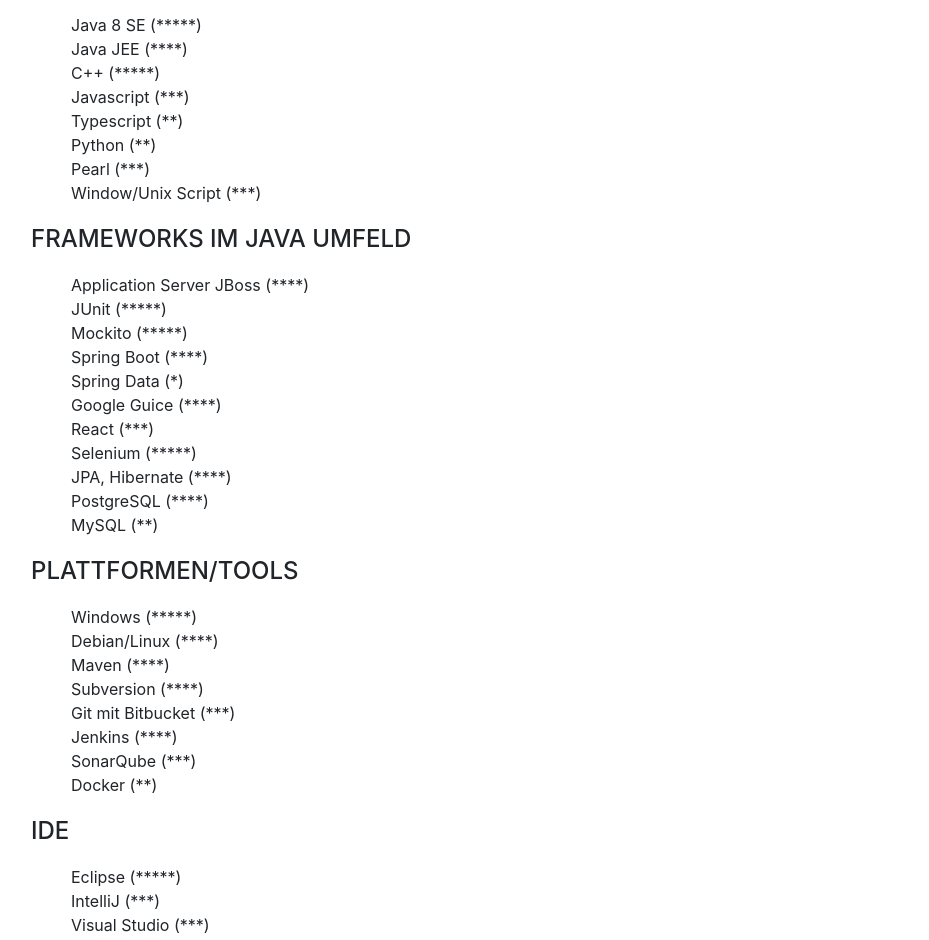
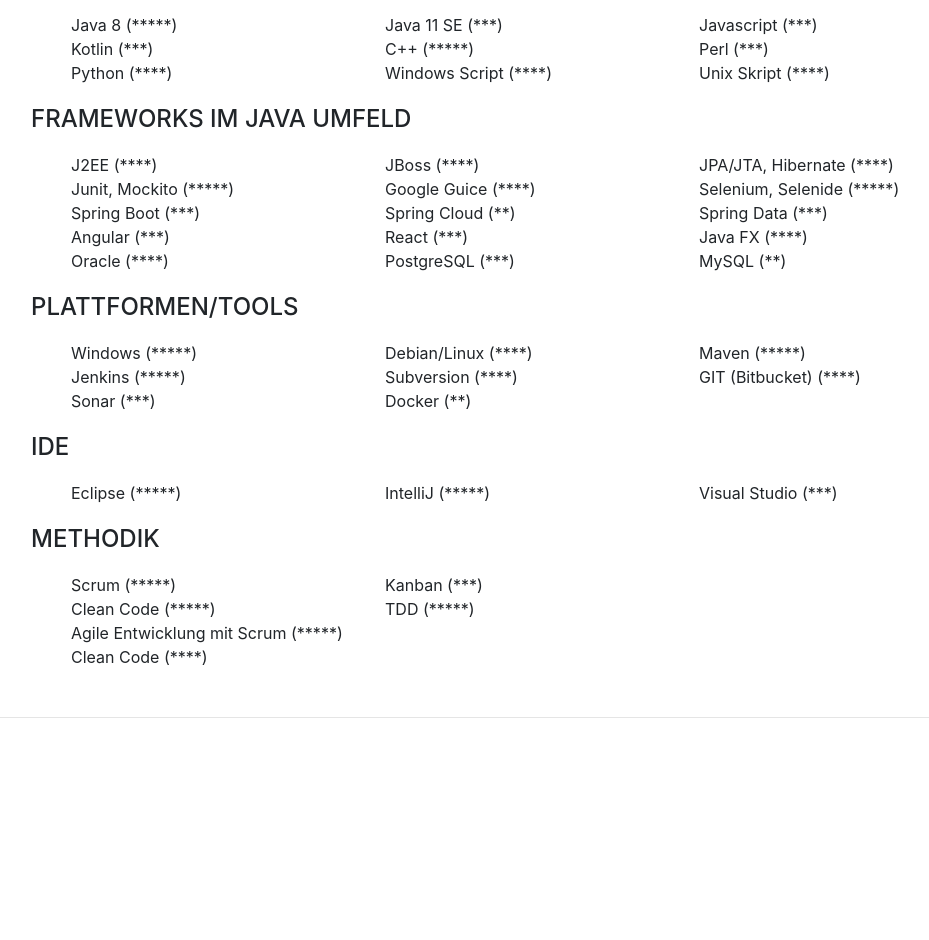
Before and after one commit to nasahl/website-nasahl, a website with bundled scripts: page index.html in a window 1280 px wide. Shown: the part 6255-7195 px from the top of the page, without its empty margins (289-1218 px from the left). Built offline with nearby package versions, Linux system fonts and the light colour scheme; a web font is replaced by a local one.

Commit message:
Aktualisierung der skills

```diff
--- a/index.html
+++ b/index.html
@@ -345,61 +345,137 @@
                 <h2 class="mb-5">Skills</h2>
 
                 <div class="subheading mb-3">Programmiersprachen</div>
+
+                <div class="row">
+                    <div class="col">
                         <ul class="fa-ul mb-0">
-                    <li>Java 8 SE (*****)</li>
-                    <li>Java JEE (****)</li>
+                            <li>Java 8 (*****)</li>
+                            <li>Kotlin (***)</li>
+                            <li>Python (****)</li>
+                        </ul>
+                    </div>
+                    <div class="col">
+                        <ul class="fa-ul mb-0">
+                            <li>Java 11 SE (***)</li>
                             <li>C++ (*****)</li>
+                            <li>Windows Script (****)</li>
+                        </ul>
+                    </div>
+                    <div class="col">
+                        <ul class="fa-ul mb-0">
                             <li>Javascript (***)</li>
-                    <li>Typescript (**)</li>
-                    <li>Python (**)</li>
-                    <li>Pearl (***)</li>
-                    <li>Window/Unix Script (***)</li>
+                            <li>Perl (***)</li>
+                            <li>Unix Skript (****)</li>
                         </ul>
+                    </div>
+                </div>
                 <p></p>
 
                 <div class="subheading mb-3">Frameworks im Java Umfeld</div>
+                <div class="row">
+                    <div class="col">
                         <ul class="fa-ul mb-0">
-                    <li>Application Server JBoss (****)</li>
-                    <li>JUnit (*****)</li>
-                    <li>Mockito (*****)</li>
-                    <li>Spring Boot (****)</li>
-                    <li>Spring Data (*)</li>
+                            <li>J2EE (****)</li>
+                            <li>Junit, Mockito (*****)</li>
+                            <li>Spring Boot (***)</li>
+                            <li>Angular (***)</li>
+                            <li>Oracle (****)</li>
+                        </ul>
+                    </div>
+                    <div class="col">
+                        <ul class="fa-ul mb-0">
+                            <li>JBoss (****)</li>
                             <li>Google Guice (****)</li>
+                            <li>Spring Cloud (**)</li>
                             <li>React (***)</li>
-                    <li>Selenium (*****)</li>
-                    <li>JPA, Hibernate (****)</li>
-                    <li>PostgreSQL (****)</li>
+                            <li>PostgreSQL (***)</li>
+                        </ul>
+                    </div>
+                    <div class="col">
+                        <ul class="fa-ul mb-0">
+                            <li>JPA/JTA, Hibernate (****)</li>
+                            <li>Selenium, Selenide (*****)</li>
+                            <li>Spring Data (***)</li>
+                            <li>Java FX (****)</li>
                             <li>MySQL (**)</li>
                         </ul>
+                    </div>
+                </div>
                 <p></p>
 
                 <div class="subheading mb-3">Plattformen/Tools</div>
+
+                <div class="row">
+                    <div class="col">
                         <ul class="fa-ul mb-0">
                             <li>Windows (*****)</li>
+                            <li>Jenkins (*****)</li>
+                            <li>Sonar (***)</li>
+                        </ul>
+                    </div>
+                    <div class="col">
+                        <ul class="fa-ul mb-0">
                             <li>Debian/Linux (****)</li>
-                    <li>Maven (****)</li>
                             <li>Subversion (****)</li>
-                    <li>Git mit Bitbucket (***)</li>
-                    <li>Jenkins (****)</li>
-                    <li>SonarQube (***)</li>
                             <li>Docker (**)</li>
                         </ul>
+                    </div>
+                    <div class="col">
+                        <ul class="fa-ul mb-0">
+                            <li>Maven (*****)</li>
+                            <li>GIT (Bitbucket) (****)</li>
+                        </ul>
+                    </div>
+                </div>
                 <p></p>
 
                 <div class="subheading mb-3">IDE</div>
+
+                <div class="row">
+                    <div class="col">
                         <ul class="fa-ul mb-0">
                             <li>Eclipse (*****)</li>
-                    <li>IntelliJ (***)</li>
+                        </ul>
+                    </div>
+                    <div class="col">
+                        <ul class="fa-ul mb-0">
+                            <li>IntelliJ (*****)</li>
+                        </ul>
+                    </div>
+                    <div class="col">
+                        <ul class="fa-ul mb-0">
                             <li>Visual Studio (***)</li>
                         </ul>
+                    </div>
+                </div>
                 <p></p>
 
                 <div class="subheading mb-3">Methodik</div>
+
+                <div class="row">
+                    <div class="col">
+                        <ul class="fa-ul mb-0">
+                            <li>Scrum (*****)</li>
+                            <li>Clean Code (*****)</li>
+                        </ul>
+                    </div>
+                    <div class="col">
+                        <ul class="fa-ul mb-0">
+                            <li>Kanban (***)</li>
+                            <li>TDD (*****)</li>
+                        </ul>
+                    </div>
+                    <div class="col">
+                        <ul class="fa-ul mb-0">
+                        </ul>
+                    </div>
+                </div>
+
                 <ul class="fa-ul mb-0">
                     <li>Agile Entwicklung mit Scrum (*****)</li>
                     <li>Clean Code (****)</li>
                 </ul>
-
+            </div>
         </section>
 
         <hr class="m-0">
```
Lines whose indentation alone changed are shown as unchanged.
